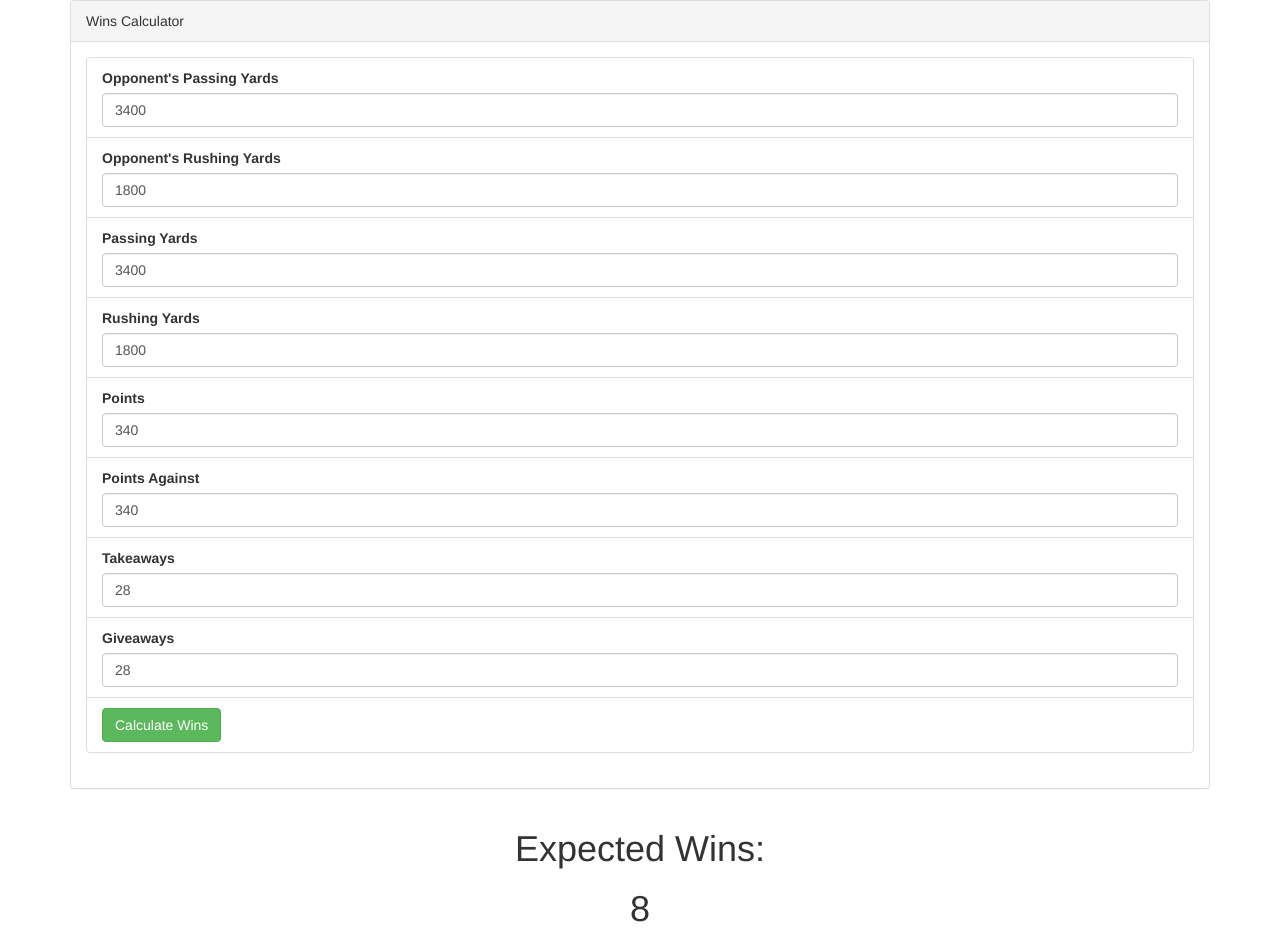
After one commit to mu13j/Group-Project, a Flask app: page /calculator in a window 1280 px wide. The commit adds this page. Run offline with Flask 2, Linux system fonts and the light colour scheme; some libraries are stand-ins or nearby versions.

Commit message:
calculator

```diff
--- a/app.py
+++ b/app.py
@@ -52,6 +52,10 @@ def points():
 @app.route('/data')
 def data():
     return render_template('table.html')
+
+@app.route('/calculator')
+def calculator():
+    return render_template('calculator.html')
 
 @app.route('/data.json')
 def testdb():
--- /dev/null
+++ b/static/calculator.js
@@ -0,0 +1,20 @@
+// Caching the DOM elements we'll need for repeated use later
+var $countrySearch = document.querySelector("#country-search");
+var $shapeSearch = document.querySelector("#shape-search");
+var $opp_pass_yds = document.querySelector("#opp_pass");
+var $opp_rush_yds = document.querySelector("#opp_rush");
+var $pass_yds = document.querySelector("#pass");
+var $rush_yds = document.querySelector("#rush");
+var $pts = document.querySelector("#pts");
+var $pts_against = document.querySelector("#pts_against");
+var $takeaways = document.querySelector("#take");
+var $turnovers = document.querySelector("#give");
+var $updateFilterBtn = document.querySelector("#filter-submit");
+var $answer = document.querySelector('#calculation')
+// Adding event listeners to the pagination buttons and the update filter button
+$updateFilterBtn.addEventListener("click", filterData);
+
+
+function filterData() {
+  // filterData calls data.updateFilter, which updates the data.filtered
+  $answer.textContent=Math.round((7.58420-0.00032050*$opp_pass_yds.value.trim()-0.00002440*$opp_rush_yds.value.trim()+0.00015229*$pass_yds.value.trim()+0.02434*$pts.value.trim()-0.02907*$pts_against.value.trim()+0.00021380*$rush_yds.value.trim()+0.01656*$takeaways.value.trim()-0.01869*$turnovers.value.trim())*10)/10}
--- /dev/null
+++ b/templates/calculator.html
@@ -0,0 +1,73 @@
+<!DOCTYPE html>
+<html>
+
+<head>
+  <meta charset="utf-8">
+  <title>Win Calculator</title>
+  <meta name="viewport" content="width=device-width, initial-scale=1">
+  <link rel="stylesheet" href="https://maxcdn.bootstrapcdn.com/bootswatch/3.3.7/superhero/bootstrap.min.css">
+  <link href="https://fonts.googleapis.com/css?family=Ubuntu" rel="stylesheet">
+</head>
+
+<body>
+  <div class="wrapper">
+    <div class="container">
+      <div class="row margin-top-50">
+        <div class="col-md-12">
+          <aside class="filter">
+            <div class="panel panel-default">
+              <div class="panel-heading">Wins Calculator</div>
+              <div class="panel-body">
+                <div class="form-group">
+                  <ul class="list-group">
+                    <li class="list-group-item">
+                      <label for="date-search">Opponent's Passing Yards</label>
+                      <input class="form-control" id="opp_pass" type="text" value=3400>
+                    </li>
+                    <li class="list-group-item">
+                      <label for="city-search">Opponent's Rushing Yards</label>
+                      <input class="form-control" id="opp_rush" type="text" value=1800>
+                    </li>
+                    <li class="list-group-item">
+                      <label for="state-search">Passing Yards</label>
+                      <input class="form-control" id="pass" type="text" value=3400>
+                    </li>
+                    <li class="list-group-item">
+                        <label for="state-search">Rushing Yards</label>
+                        <input class="form-control" id="rush" type="text" value=1800>
+                    </li>
+                    <li class="list-group-item">
+                        <label for="state-search">Points</label>
+                        <input class="form-control" id="pts" type="text" value=340>
+                    </li>
+                    <li class="list-group-item">
+                        <label for="state-search">Points Against</label>
+                        <input class="form-control" id="pts_against" type="text" value=340>
+                    </li>
+                    <li class="list-group-item">
+                        <label for="state-search">Takeaways</label>
+                        <input class="form-control" id="take" type="text" value=28>
+                    </li>
+                    <li class="list-group-item">
+                        <label for="state-search">Giveaways</label>
+                        <input class="form-control" id="give" type="text" value=28>
+                    </li>
+
+                    <li class="list-group-item">
+                      <button id="filter-submit" class="btn btn-success">Calculate Wins</button>
+                    </li>
+                  </ul>
+                </div>
+              </div>
+            </div>
+          </aside>
+        </div>
+      </div>
+    </div>
+    <h1 style='text-align:center'>Expected Wins:</h1>
+    <h1 id='calculation' style='text-align:center'>8</h1>
+  </div>
+  <script src="static/calculator.js"></script>
+</body>
+
+</html>
--- a/templates/synopsis.html
+++ b/templates/synopsis.html
@@ -54,6 +54,7 @@
                     <li>
                             <a href="/data.json">Data</a>
                             <a href="/data">Table</a>
+                            <a href="/calculator">Calculator</a>
                             <a href="https://github.com/mu13j/Group-Project">GitHub Repository</a>
                     </li>
                     <li>
```
